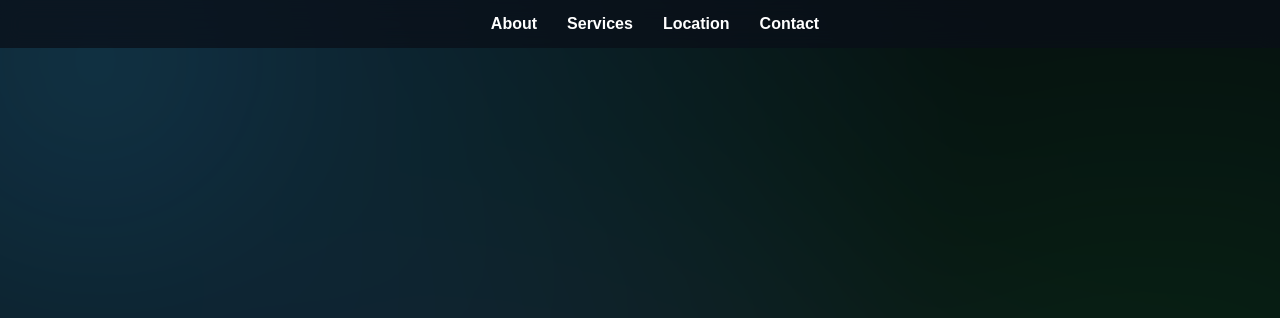
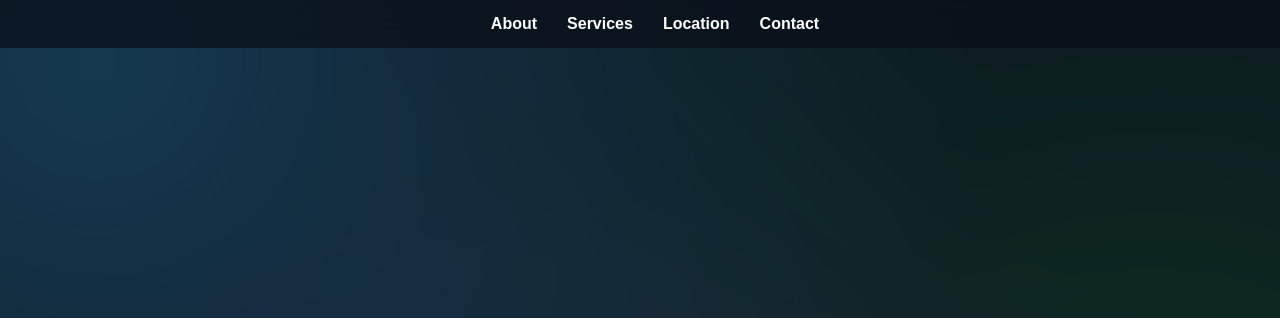
Before and after one commit to aboodmb/Website-builds, a plain HTML site: page index.html in a window 1280 px wide. Shown: the top 318 px of the page. Drawn offline with Linux system fonts and the light colour scheme.

Commit message:
Remove hero::before pseudo-element
Removed the hero::before pseudo-element that added a background overlay.

```diff
--- a/index.html
+++ b/index.html
@@ -51,13 +51,6 @@ nav a:hover {
     justify-content: center;
     position: relative;
     text-align: center;
-}
-
-.hero::before {
-    content: "";
-    position: absolute;
-    inset: 0;
-    background: rgba(0,0,0,0.65);
 }
 
 .hero::after {
```
